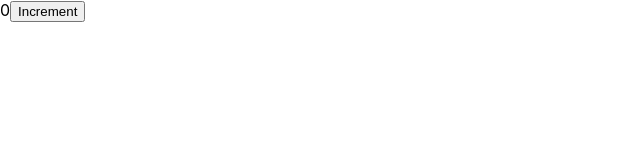
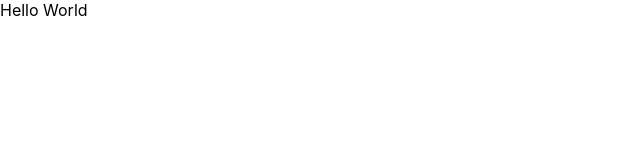
Before and after one commit to StavrosDimos/sortingvisualiser, a React (Create React App) app: page / in a window 1280 px wide. Shown: the top 160 px of the page, without its empty margins (0-640 px from the left). Built offline with nearby package versions, Linux system fonts and the light colour scheme.

Commit message:
Changed Version, reimplemented hello world

```diff
--- a/package.json
+++ b/package.json
@@ -9,7 +9,7 @@
     "@testing-library/user-event": "^12.2.0",
     "react": "^17.0.1",
     "react-dom": "^17.0.1",
-    "react-scripts": "4.0.0",
+    "react-scripts": "^4.0.0",
     "web-vitals": "^0.2.4"
   },
   "scripts": {
--- a/src/components/counterTempComponent.jsx
+++ b/src/components/counterTempComponent.jsx
@@ -8,8 +8,7 @@ class Counter extends Component {
     render(){
         return (
             <React.Fragment>
-                <span>{this.state.count}</span>
-                <button>Increment</button>
+                <span>Hello World</span>
             </React.Fragment>
             );
     }
```
Also changed, not shown: 1 other file (tests, documents, lock files or other folders).
